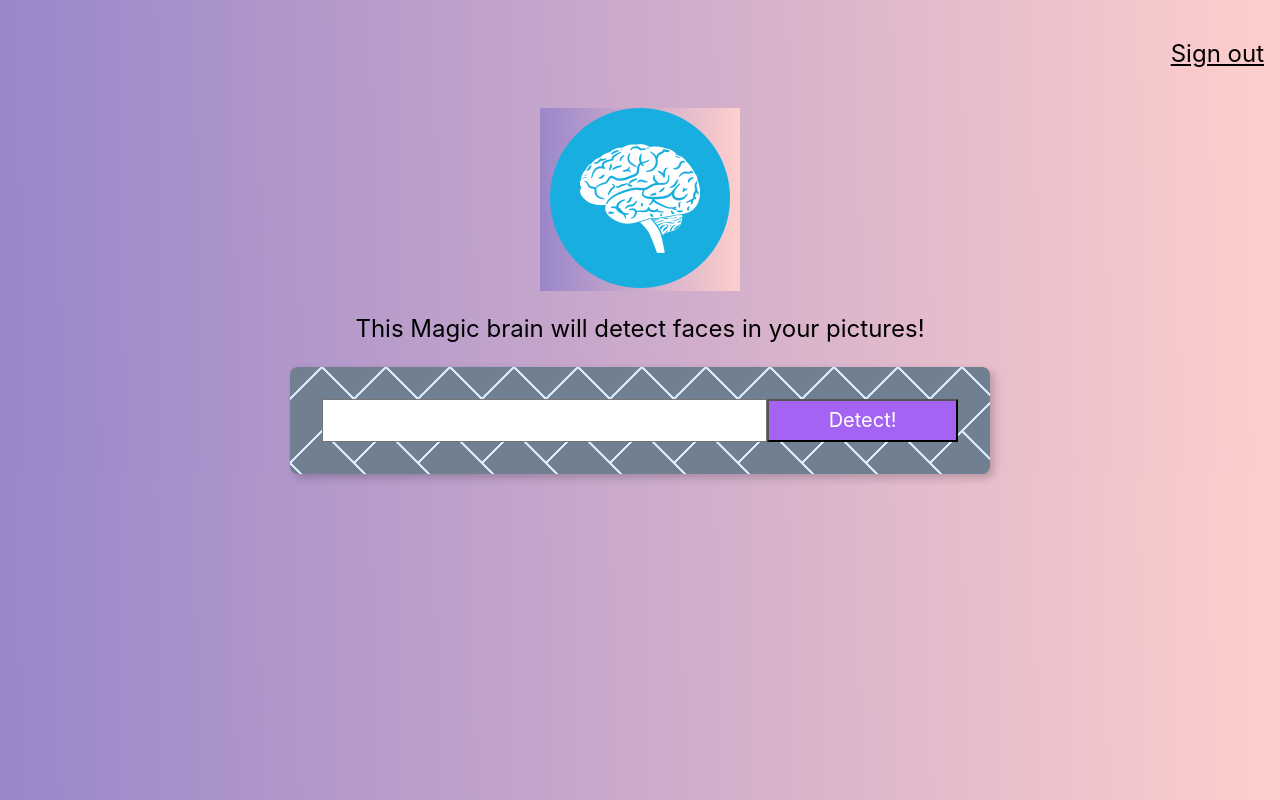
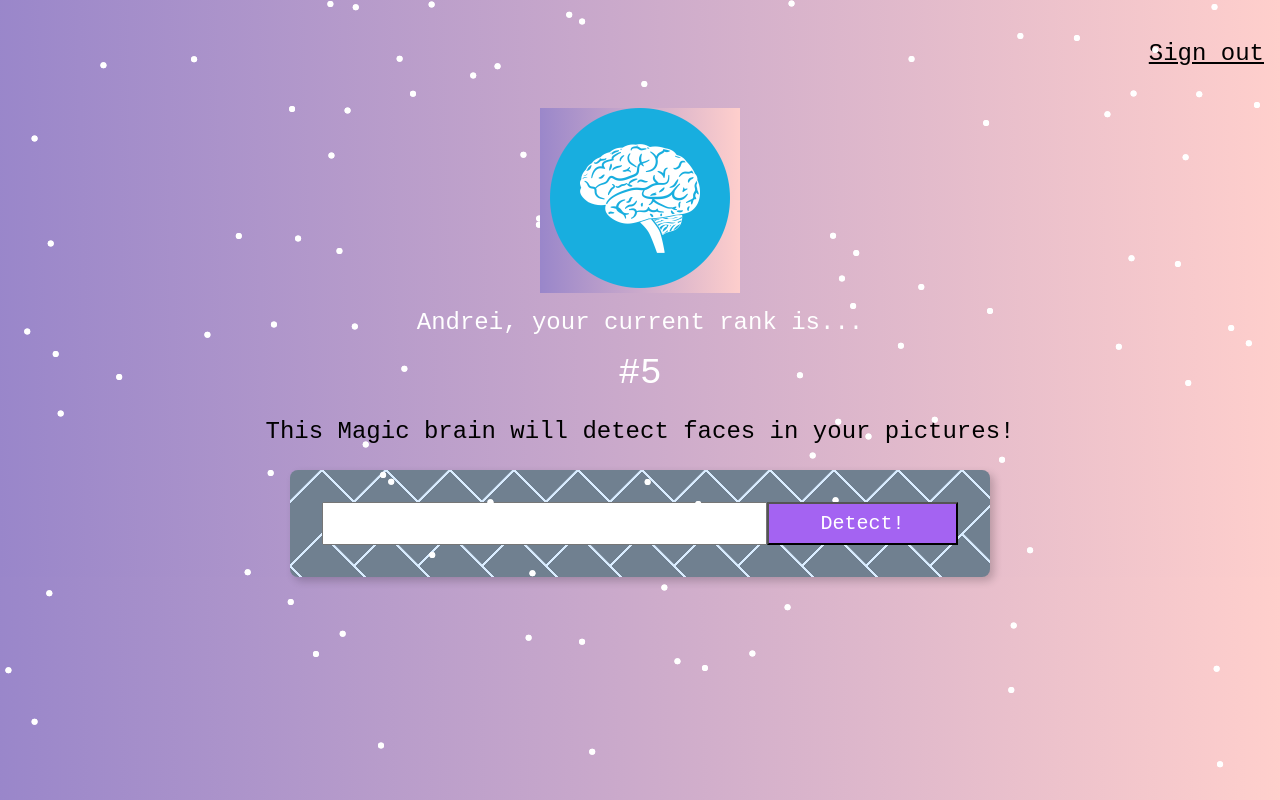
Before and after one commit to lenindelarosa/facerecognitionbrain, a React (Create React App) app: page / in a window 1280 px wide. Built offline with nearby package versions, Linux system fonts and the light colour scheme.

Commit message:
adding 25/01 changes

```diff
--- a/src/App.css
+++ b/src/App.css
@@ -1,15 +1,19 @@
 .App {
   text-align: center;
-}
-
-.App-logo {
-  height: 40vmin;
-  pointer-events: none;
 }
 
 .center {
   display: flex;
   justify-content: center;
+}
+
+.particles {
+  position: fixed;
+  top: 0;
+  right: 0;
+  bottom: 0;
+  left: 0;
+  z-index: -1;
 }
 
 @media (prefers-reduced-motion: no-preference) {
--- a/src/App.js
+++ b/src/App.js
@@ -2,12 +2,55 @@
 import Navigation from './components/Navigation/Navigation';
 import Logo from './components/Logo/Logo';
 import ImageLinkForm from './components/ImageLinkForm/ImageLinkForm';
+import Rank from './components/Rank/Rank';
+import Particles from 'react-tsparticles';
+import { Component } from 'react';
 
-function App() {
+
+const particlesOptions = {
+  "particles": {
+    "number": {
+        "value": 160,
+        "density": {
+            "enable": false
+        }
+    },
+    "size": {
+        "value": 10,
+        "random": true
+    },
+    "move": {
+        "direction": "bottom",
+        "out_mode": "out"
+    },
+    "line_linked": {
+        "enable": false
+    }
+},
+"interactivity": {
+    "events": {
+        "onclick": {
+            "enable": true,
+            "mode": "remove"
+        }
+    },
+    "modes": {
+        "remove": {
+            "particles_nb": 10
+        }
+    }
+}
+}
+
+
+class App extends Component {
+  render() {
     return (
       <div className="App">
+        <Particles className='' params={{particlesOptions}} />
         <Navigation />
         <Logo />
+        <Rank />
         <ImageLinkForm />
       { /*
 
@@ -15,5 +58,6 @@
       </div>
     );
   }
+}
 
 export default App;
--- /dev/null
+++ b/src/components/Rank/Rank.js
@@ -0,0 +1,21 @@
+import React from "react";
+
+const Rank = () => {
+    return (
+        <div>
+            <div className="white f3 pa3">
+                {
+                    "Andrei, your current rank is..."
+                }
+            </div>
+            <div className="white f2">
+                {
+                    "#5"
+                }
+            </div>
+
+        </div>
+    );
+}
+
+export default Rank
--- a/src/index.css
+++ b/src/index.css
@@ -1,8 +1,6 @@
 body {
   margin: 0;
-  font-family: -apple-system, BlinkMacSystemFont, 'Segoe UI', 'Roboto', 'Oxygen',
-    'Ubuntu', 'Cantarell', 'Fira Sans', 'Droid Sans', 'Helvetica Neue',
-    sans-serif;
+  font-family: "Courier new", Courier, monospace;
   -webkit-font-smoothing: antialiased;
   -moz-osx-font-smoothing: grayscale;
   background: linear-gradient(89deg, #9986ca 0%, #ffcfcc 100%);
```
Lines whose indentation alone changed are shown as unchanged.
